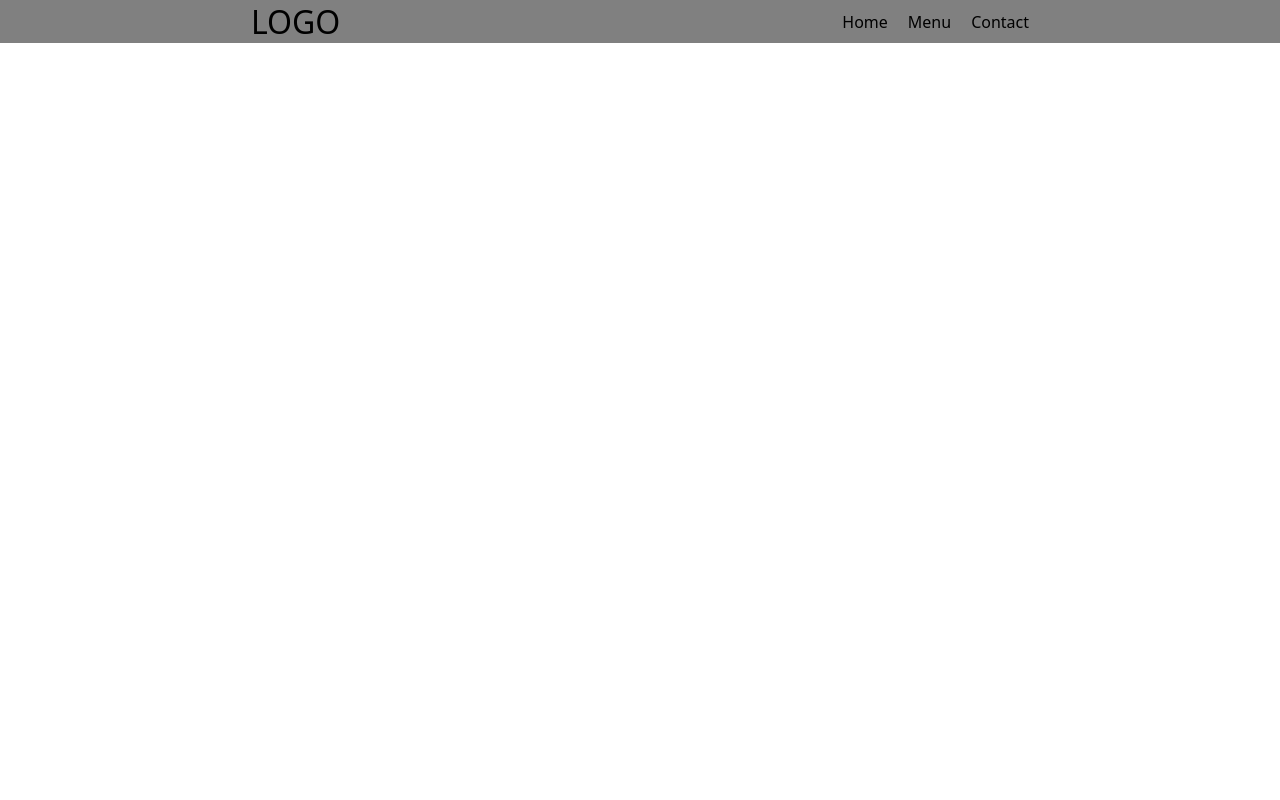
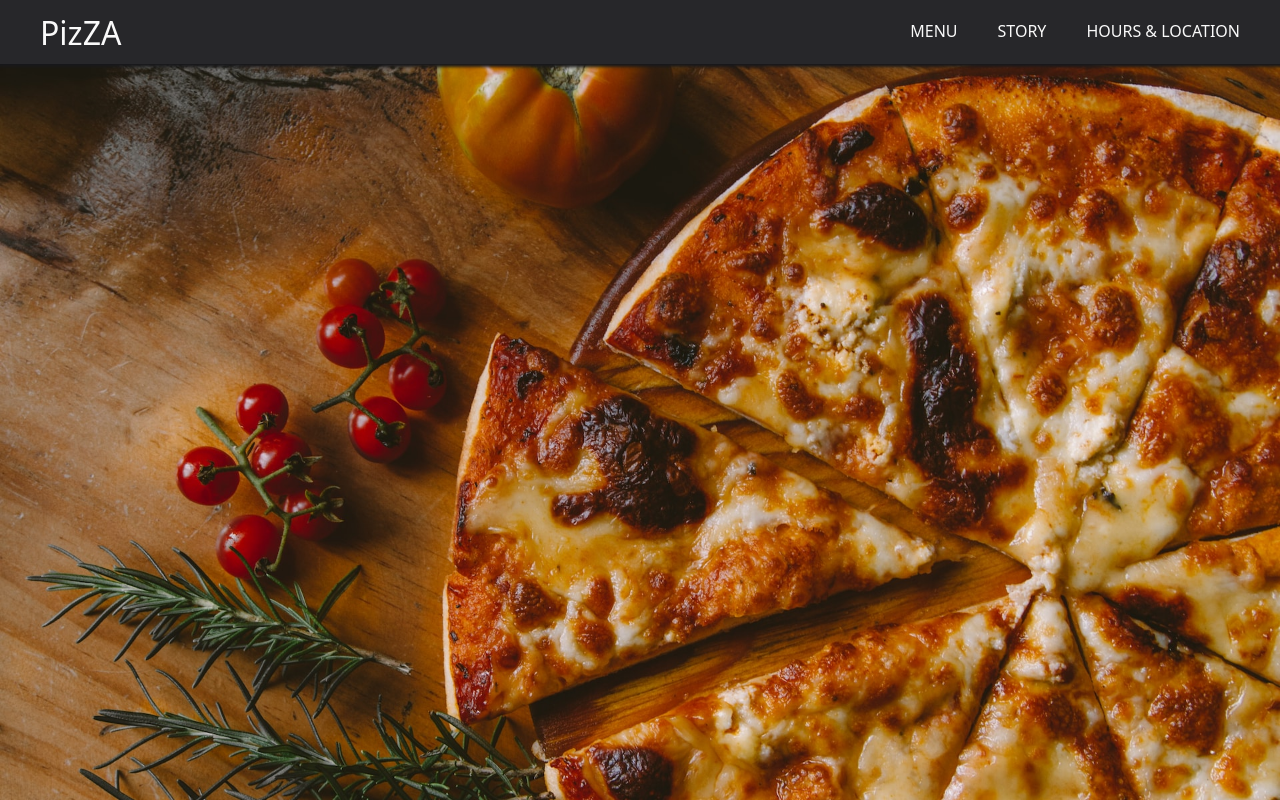
Before and after one commit to michalciberej/restaurant-page, a website built with webpack: page dist/index.html in a window 1280 px wide. Built offline with nearby package versions, Linux system fonts and the light colour scheme.

Commit message:
Create basic page layout

```diff
--- a/src/firstLoad.js
+++ b/src/firstLoad.js
@@ -0,0 +1,44 @@
+import pizza from "./img/pizza.jpg"
+
+
+export default function one() {
+const content = document.querySelector("#content")
+
+const nav = document.createElement("div")
+nav.setAttribute("id", "nav")
+
+const logo = document.createElement("div")
+logo.textContent = "PizZA"
+logo.setAttribute("id", "logo")
+nav.appendChild(logo)
+
+const ul = document.createElement("ul")
+
+const liOne = document.createElement("li")
+liOne.textContent = "MENU"
+liOne.classList.add("links")
+ul.appendChild(liOne)
+
+const liTwo = document.createElement("li")
+liTwo.textContent = "STORY"
+liTwo.classList.add("links")
+ul.appendChild(liTwo)
+
+const liThree = document.createElement("li")
+liThree.textContent = "HOURS & LOCATION"
+liThree.classList.add("links")
+ul.appendChild(liThree)
+
+nav.appendChild(ul)
+
+content.appendChild(nav)
+
+
+
+const imgContainer = document.createElement("div")
+imgContainer.setAttribute("id", "imgContainer")
+imgContainer.style.background = `url(${pizza})`
+imgContainer.style.backgroundSize = "cover"
+imgContainer.style.backgroundRepeat = "no-repeat"
+content.appendChild(imgContainer)
+}
--- a/src/index.js
+++ b/src/index.js
@@ -1,6 +1,7 @@
 import "./style.css";
+import one from "./firstLoad"
 import Svg from  "./img/p.svg"
-import imgOne from "./img/hamburger.jpg"
-import imgTwo from "./img/pizza.jpg"
+import burger from "./img/hamburger.jpg"
+import pizza from "./img/pizza.jpg"
 
-console.log("HELLO")
+one()
--- a/src/style.css
+++ b/src/style.css
@@ -1,3 +1,9 @@
+:root {
+    --primaryClr: #18181b;
+    --secondaryClr: #fafafa;
+    --navClr: #27272a;
+}
+
 * {
     padding: 0;
     margin: 0;
@@ -5,34 +11,61 @@
 }
 
 html {
-    font-family: system-ui, -apple-system, BlinkMacSystemFont, 'Segoe UI', Roboto, Oxygen, Ubuntu, Cantarell, 'Open Sans', 'Helvetica Neue', sans-serif;
+    font-family: system-ui, -apple-system, BlinkMacSystemFont, 'Segoe UI', Roboto, Oxygen, Ubuntu, Cantarell, 'Open Sans', 'Helvetica Neue', sans-serif;}
+
+body {
+    max-height: 100vh;
+    background-color: var(--primaryClr);
+    color: var(--secondaryClr)
 }
 
-body {
-    min-height: 100vh;
+#nav {
+    display: grid;
+    grid-template-columns: 1fr 3fr;
+    align-items: center;
+    background: var(--navClr);
+    min-height: 4rem;
+    position: sticky;
+    box-shadow: 0px 0px 3px 3px var(--primaryClr);
+    padding: 0 40px;
 }
 
 #logo {
     font-size: 2rem;
 }
 
-#nav {
-    display: flex;
-    align-items: center;
-    justify-content: space-around;
-    background: grey;
-}
-
 ul {
     display: flex;
     justify-self: end;
     list-style: none;
-    gap: 20px;
+    gap: 40px;
 }
 
-ul > li {
+.links {
     cursor: pointer;
 }
 
-ul > li:hover {
+.links:after {
+    background: none repeat scroll 0 0 transparent;
+    content: "";
+    display: block;
+    height: 2px;
+    background: var(--secondaryClr);
+    transition: width 0.3s ease 0s, left 0.3s ease 0s;
+    width: 0;
 }
+
+.links:hover:after {
+    width: 100%;
+    left: 0;
+}
+
+#imgContainer {
+    width: 100dvw;
+    height: calc(100vh - 4rem);
+}
+
+#logoTwo {
+    width: 200px;
+    height: 200px
+}
--- a/webpack.config.js
+++ b/webpack.config.js
@@ -12,7 +12,7 @@ module.exports = {
         rules: [
         {
             test: /\.css$/i,
-            use: ["style-loader", "css-loader"]
+            use: ["style-loader", "css-loader"],
         },
         {
             test: /\.svg$/,
```
Also changed, not shown: dist/index.html, dist/main.js.
